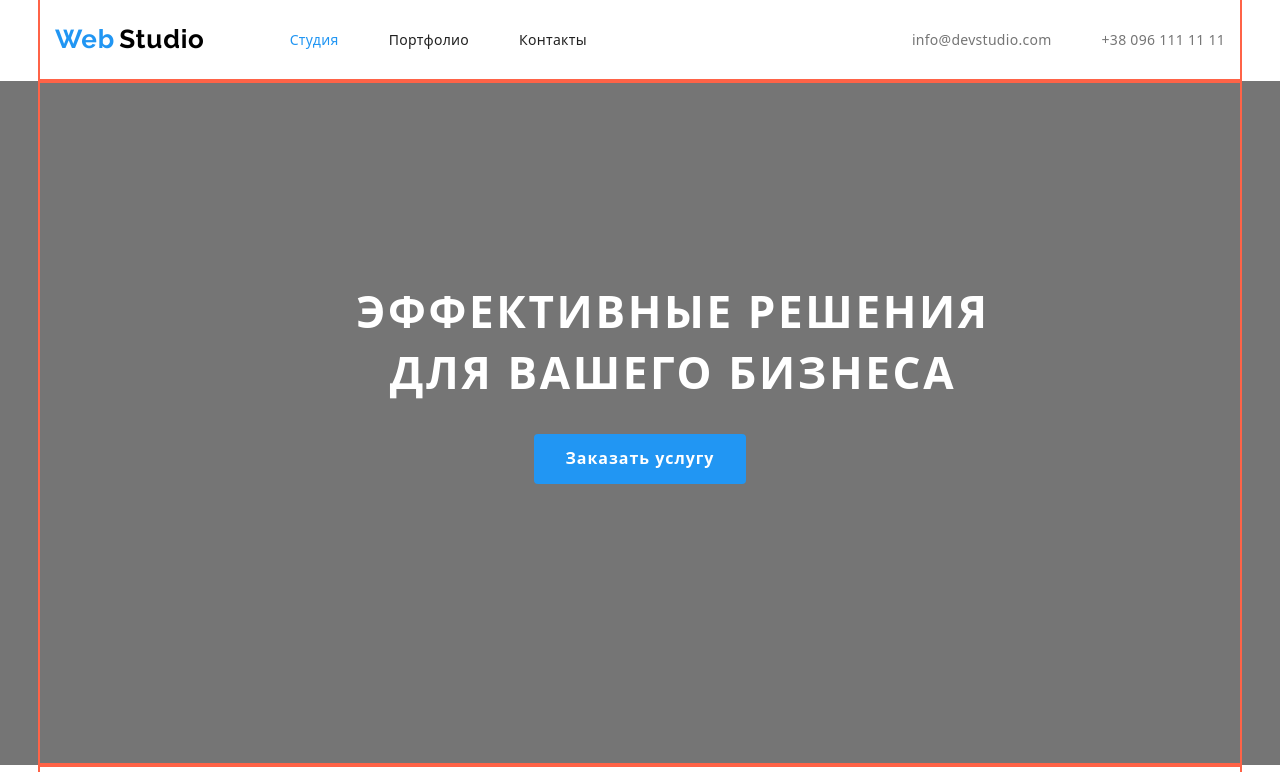
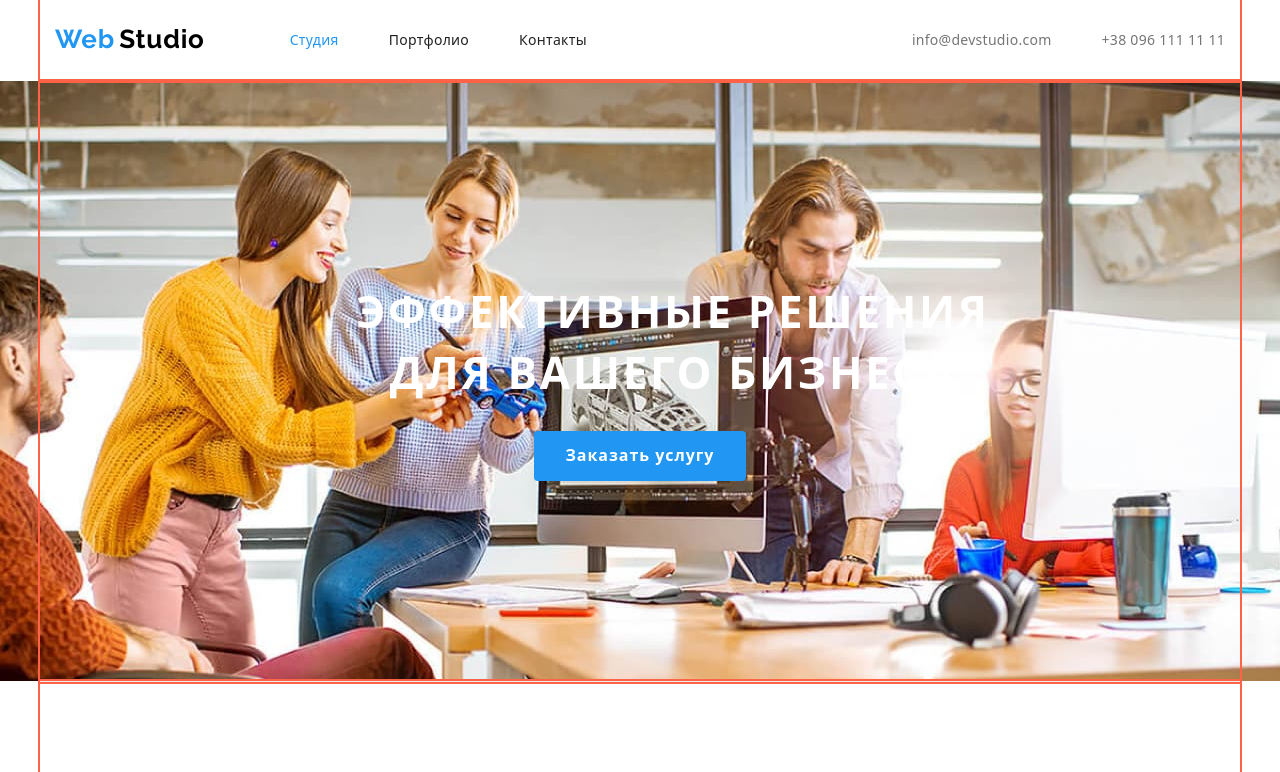
Before and after one commit to Tetiana-Khodatska/goit-markup-hw-04-old-, a plain HTML site: page index.html in a window 1280 px wide. Shown: the top 772 px of the page. Drawn offline with nearby package versions, Linux system fonts and the light colour scheme.

Commit message:
добавляет фон

```diff
--- a/css/main.css
+++ b/css/main.css
@@ -1,5 +1,5 @@
 .section-hero {
-	background-color: var(--title-text-color);
+	/* background-color: var(--title-text-color); */
 }
 
 .hero {
@@ -8,7 +8,7 @@
 	margin-right: auto;
 	padding-left: 15px;
 	padding-right: 15px;
-	padding-bottom: 280px;
+	padding-bottom: 200px;
 	padding-top: 200px;
 
 	width: 1200px;
@@ -16,8 +16,18 @@
 	text-align: center;
 }
 
+.section-hero {
+	max-width: 1600px;
+	height: 600px;
+	background-image: url(../image/Header_after.jpg);
+	background-repeat: no-repeat;
+	background-position: center;
+	background-color: rgba(47, 48, 58, 0.8);
+}
+
 .hero__title {
 	width: 696px;
+	height: 120px;
 	margin-left: 270px;
 	margin-right: 270px;
 	margin-top: 0;
@@ -102,7 +112,7 @@
 
 .characteristics-descr__icon:hover,
 .characteristics-descr__icon:focus {
-	background-color: var(--accent-color);
+	/* background-color: var(--accent-color); */
 }
 
 .characteristics-descr__name {
```
Also changed, not shown: css/portfolio.css (+7 -0 lines), image/Header.jpg (added), image/Header_after.jpg (added).
